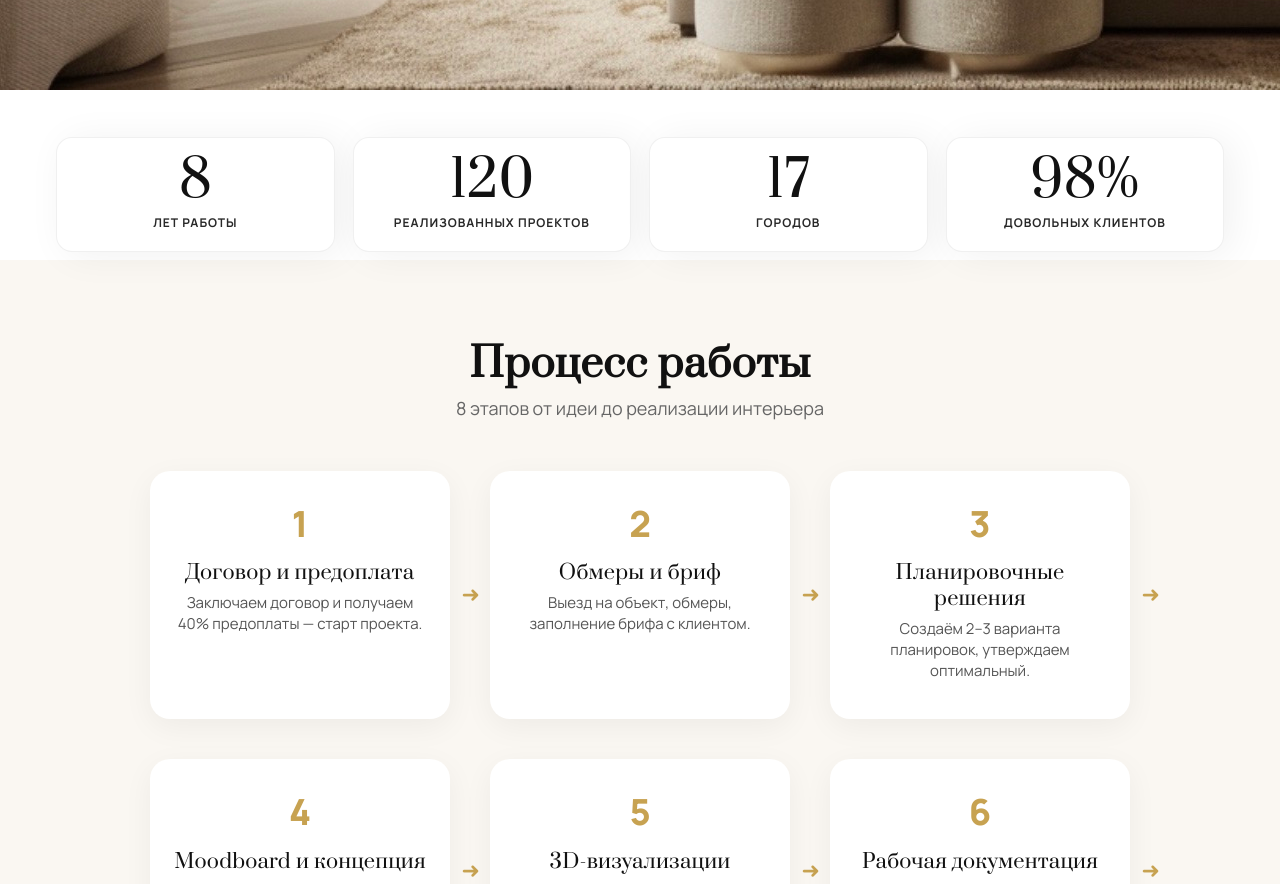
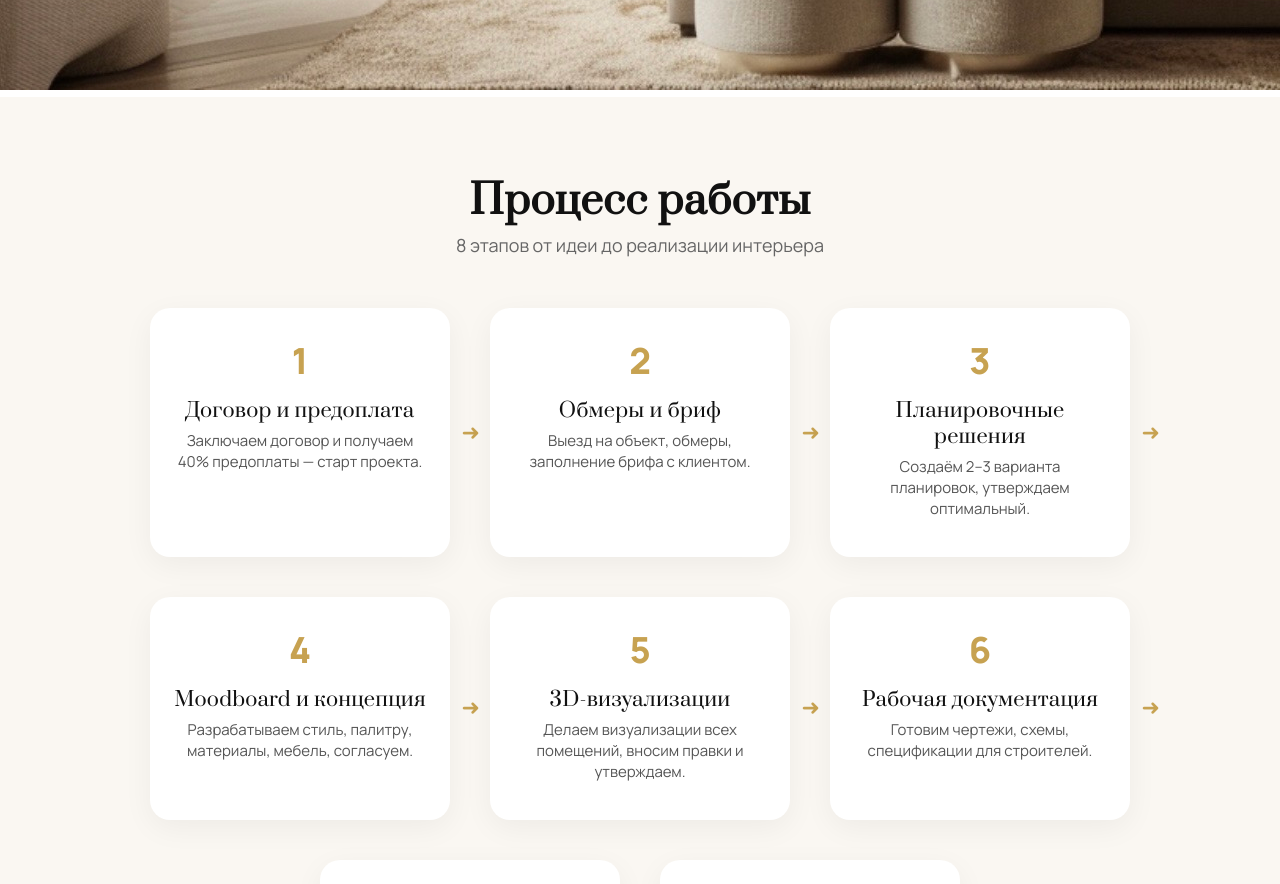
Before and after one commit to ankakisis-cloud/lavea-site, a Next.js app: page / in a window 1280 px wide. Shown: the part 2960-3844 px from the top of the page. Built offline with nearby package versions, Linux system fonts and the light colour scheme.

Commit message:
Update page.js

```diff
--- a/app/page.js
+++ b/app/page.js
@@ -7,53 +7,41 @@ import ProcessBlock from "../components/ProcessBlock";
 import PricingBlock from "../components/PricingBlock";
 import ConsultModal from "../components/ConsultModal";
 
-// важное: без alias, относительный путь к стилям
+// общий премиум-стиль (без алиасов)
 import "../styles/lavea-additions.css";
 
 export default function Home() {
   return (
-    <main>
-      {/* Верхний полноэкранный баннер */}
+    <main className="homeNoStats">
+      {/* ВЕРХНИЙ ПОЛНОЭКРАННЫЙ БАННЕР */}
       <HeroFullscreen />
 
-      {/* Портфолио (6 карточек + кнопка) */}
+      {/* ПОРТФОЛИО (6 карточек + кнопка) */}
       <PortfolioPreview />
 
-      {/* Короткий блок «О нас» */}
+      {/* КОРОТКИЙ БЛОК «О НАС» — БЕЗ ЛЮБОЙ СТАТИСТИКИ */}
       <AboutShort />
 
-      {/* Небольшая премиальная полоса со статистикой */}
-      <section aria-label="Ключевая статистика LAVEA" className="laveaStats">
-        <div className="laveaStats__inner">
-          <div className="laveaStats__item" aria-label="лет работы">
-            <div className="laveaStats__value">8</div>
-            <div className="laveaStats__label">лет работы</div>
-          </div>
-          <div className="laveaStats__item" aria-label="реализованных проектов">
-            <div className="laveaStats__value">120</div>
-            <div className="laveaStats__label">реализованных проектов</div>
-          </div>
-          <div className="laveaStats__item" aria-label="городов">
-            <div className="laveaStats__value">17</div>
-            <div className="laveaStats__label">городов</div>
-          </div>
-          <div className="laveaStats__item" aria-label="довольных клиентов">
-            <div className="laveaStats__value">98%</div>
-            <div className="laveaStats__label">довольных клиентов</div>
-          </div>
-        </div>
-      </section>
-
-      {/* Процесс */}
+      {/* ПРОЦЕСС */}
       <section id="process" aria-label="Наш процесс">
         <ProcessBlock />
       </section>
 
-      {/* Цены */}
+      {/* ЦЕНЫ */}
       <PricingBlock />
 
-      {/* Модалка консультации (регистрируется один раз на странице) */}
+      {/* МОДАЛКА КОНСУЛЬТАЦИИ */}
       <ConsultModal />
+
+      {/* На всякий случай глушим любые «хвосты» статистики, если где-то оставались старые блоки/классы */}
+      <style jsx global>{`
+        .homeNoStats .laveaStats,
+        .homeNoStats .aboutStats,
+        .homeNoStats .laveaStats_strip,
+        .homeNoStats .LaveaStatsStrip {
+          display: none !important;
+        }
+      `}</style>
     </main>
   );
 }
```
